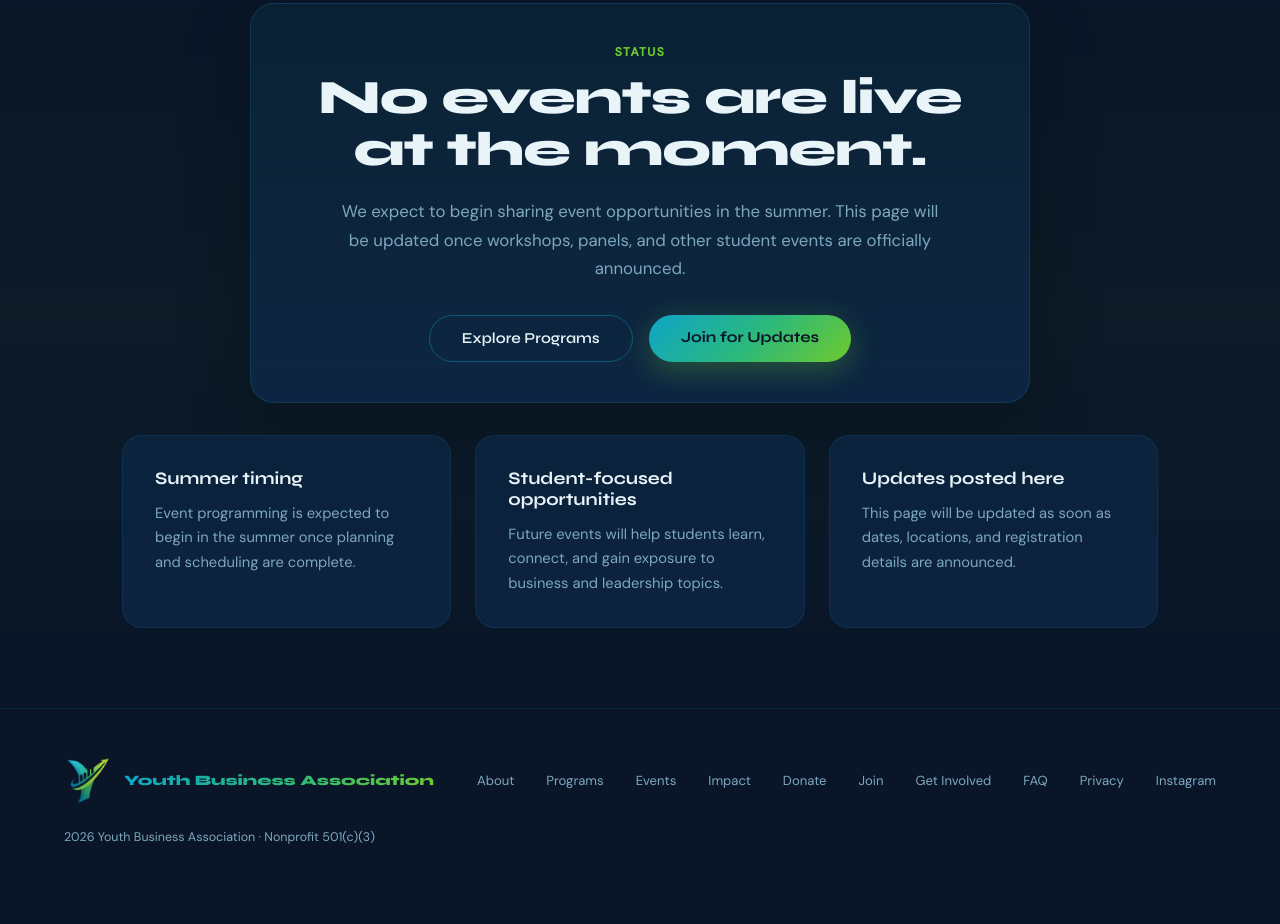
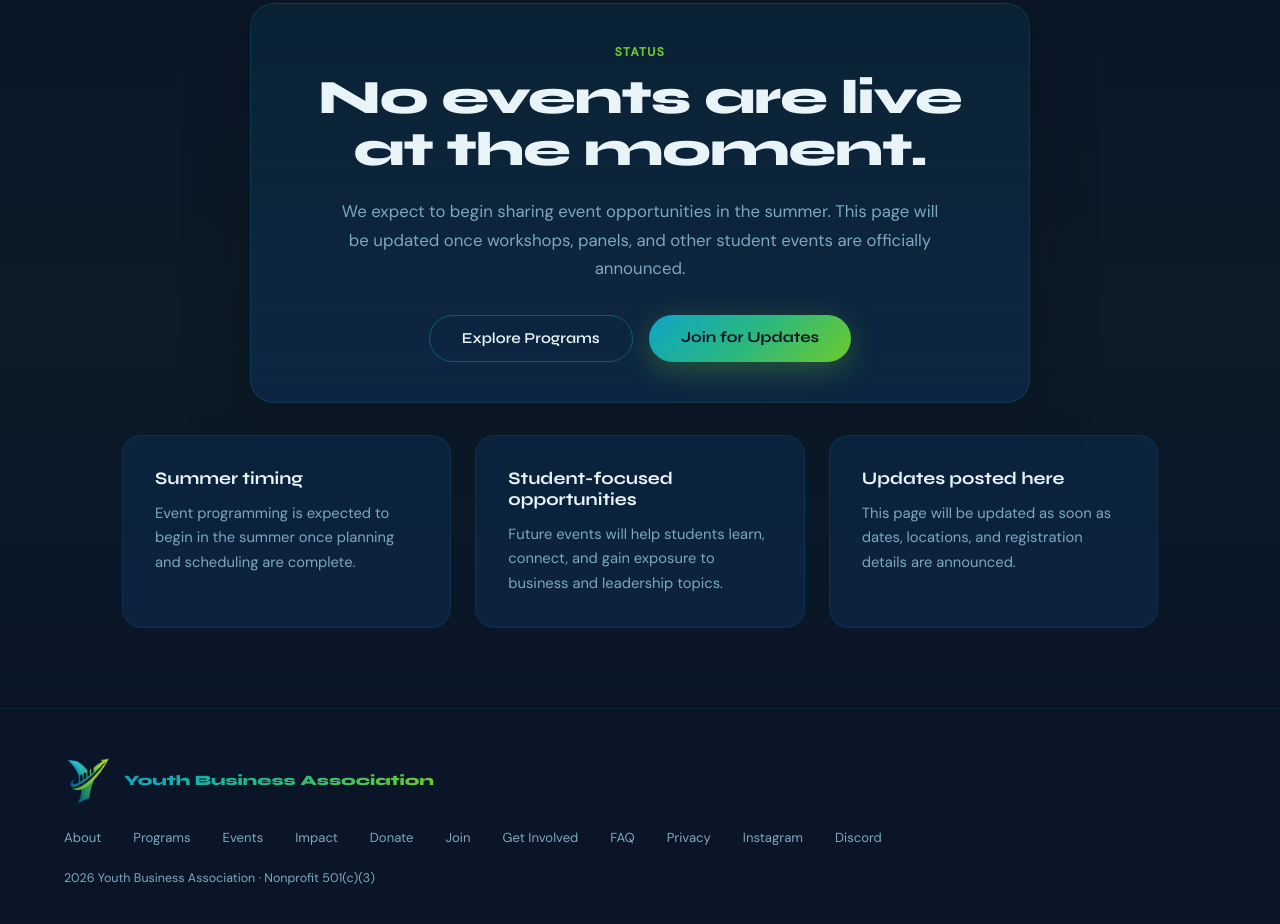
Before and after one commit to youthbizassociation/yba, a plain HTML site: page events.html in a window 1280 px wide. Shown: the part 880-1804 px from the top of the page. Before the commit the page ends 1773 px from the top, so only its background shows below. Drawn offline with Linux system fonts and the light colour scheme.

Commit message:
Update events.html

```diff
--- a/events.html
+++ b/events.html
@@ -101,6 +101,7 @@
     <a href="faq.html">FAQ</a>
     <a href="privacy.html">Privacy</a>
     <a href="https://www.instagram.com/youth_business.a" target="_blank" rel="noopener noreferrer">Instagram</a>
+    <a href="https://discord.gg/QXCjg9n4sF" target="_blank" rel="noopener noreferrer">Discord</a>
   </div>
   <div class="footer-copy"><span id="copyright-year">2026</span> Youth Business Association &middot; Nonprofit 501(c)(3)</div>
 </footer>
```
